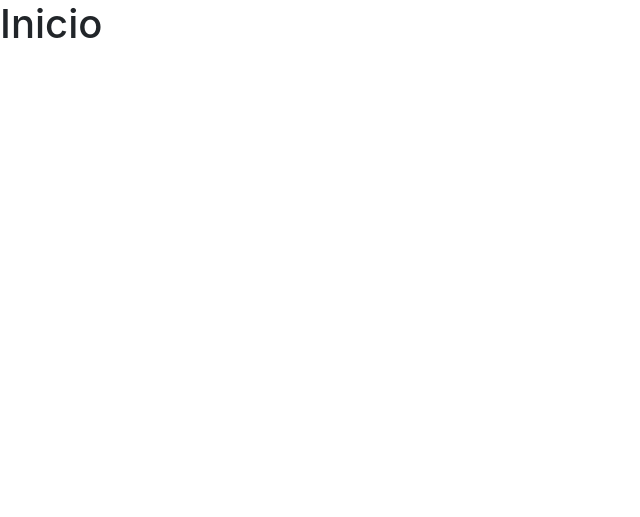
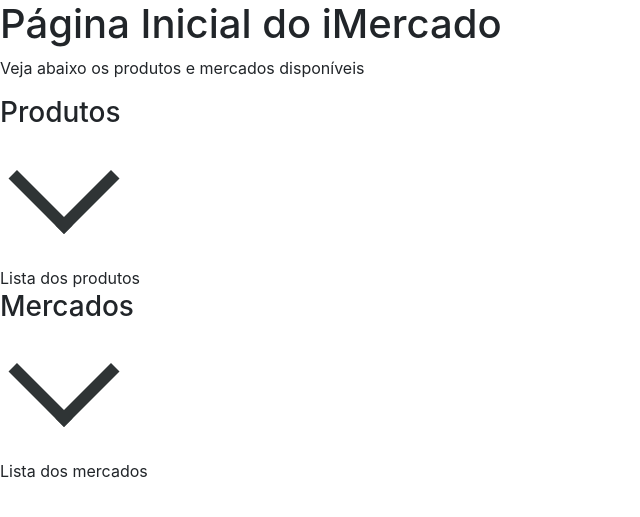
Before and after one commit to diego-goncalves-dreossi/mercado, a Django app: page /inicio/ in a window 1280 px wide. Before the commit the part shown is almost empty. Shown: the top 517 px of the page, without its empty margins (0-640 px from the left). Run offline with Django 4.2, Linux system fonts and the light colour scheme; some libraries are stand-ins or nearby versions.

Commit message:
sobre e inicio

```diff
--- a/mercado/settings.py
+++ b/mercado/settings.py
@@ -119,6 +119,8 @@ USE_TZ = True
 # https://docs.djangoproject.com/en/4.0/howto/static-files/
 
 STATIC_URL = 'static/'
+STATICFILES_DIRS = (os.path.join(BASE_DIR, 'templates/static'),)
+STATIC_ROOT = os.path.join('static')
 
 # Onde buscar os arquivos de mídia
 MEDIA_ROOT = os.path.join(BASE_DIR,'media')
--- a/sistema/templates/inicio.html
+++ b/sistema/templates/inicio.html
@@ -3,5 +3,20 @@
 
 
 {% block 'conteudo' %}
-<h1>Inicio</h1>
+<main>
+    <h1>Página Inicial do iMercado</h1>
+
+    <p>Veja abaixo os produtos e mercados disponíveis</p>
+    <div>
+        <h3>Produtos</h3>
+        <img src="{% static 'sistema/img/setabaixo.svg' %}" alt="seta baixo">
+        <section>Lista dos produtos</section>
+    </div>
+
+    <div>
+        <h3>Mercados</h3>
+        <img src="{% static 'sistema/img/setabaixo.svg' %}" alt="seta baixo">
+        <section>Lista dos mercados</section>
+    </div>
+</main>
 {% endblock %}
--- a/sistema/templates/sobre.html
+++ b/sistema/templates/sobre.html
@@ -6,6 +6,7 @@
 {% endblock %}
 
 {% block 'conteudo' %}
+<main>
     <div>
         <h1>Sobre</h1>
         <h6>Desenvolvedor:</h6>
@@ -17,4 +18,5 @@
         <p>O presente sistema ajuda pessoas a criarem relatórios simples de compras de produtos. Poderemos cadastrar, editar ou excluir produtos, mercados. Para utiliza-lo é preciso autenticação.</p>
         <p>Escolhemos um produto, escolhemos uma quantidade, um mercado e uma forma de pagamento, assim criando um relatório.</p>
     </div>
+</main>
 {% endblock %}
--- a/sistema/views.py
+++ b/sistema/views.py
@@ -5,4 +5,4 @@ def inicio(request):
     return render(request,'inicio.html',{'usuario_logado':request.session.get('usuario')})
 
 def sobre(request):
-    return render(request,'sobre.html')
+    return render(request,'sobre.html',{'usuario_logado':request.session.get('usuario')})
--- a/templates/base.html
+++ b/templates/base.html
@@ -28,6 +28,9 @@
           <a class="nav-link" href="{% url 'sistema:sobre' %}">Sobre</a>
         </li>
         <li class="nav-item active">
+          <a class="nav-link" href="#">Produtos</a>
+        </li>
+        <li class="nav-item active">
           <a class="nav-link" href="#">Mercados</a>
         </li>
 
@@ -38,8 +41,10 @@
           <a class="nav-link dropdown-toggle" href="http://example.com" id="dropdown01" data-toggle="dropdown" aria-haspopup="true" aria-expanded="false">Ações</a>
           <div class="dropdown-menu" aria-labelledby="dropdown01">
             <a class="dropdown-item" href="#">Ver compra atual</a>
+            <a class="dropdown-item" href="#">Cadastrar forma de pagamento</a>
             <a class="dropdown-item" href="#">Cadastrar mercado</a>
             <a class="dropdown-item" href="#">Cadastrar produto</a>
+            <a class="dropdown-item" href="#">Sair</a>
           </div>
         </li>
       </ul>
```
Also changed, not shown: templates/static/sistema/img/setabaixo.svg (added), templates/static/sistema/img/setacima.svg (added). Lines whose indentation alone changed are shown as unchanged.
